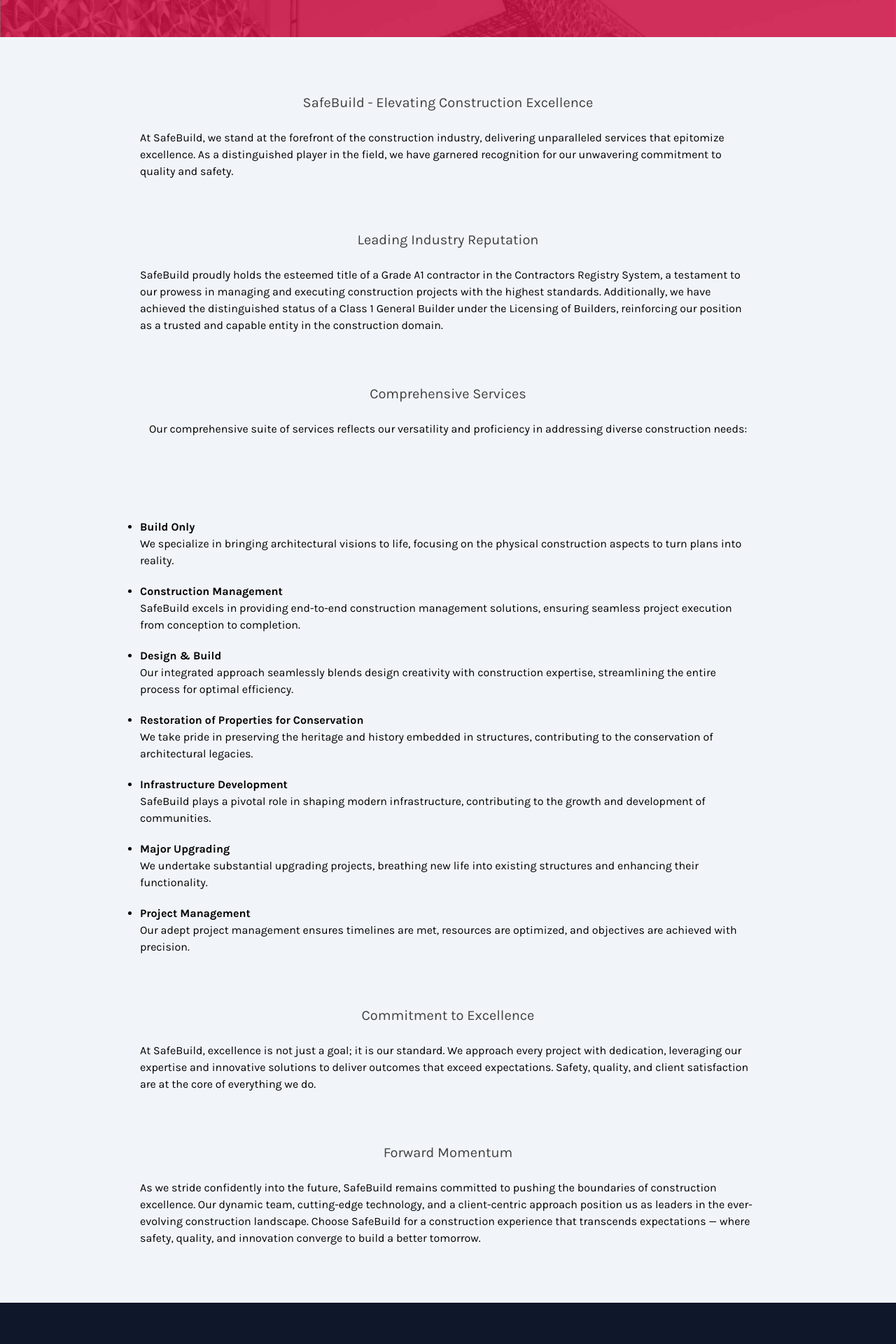
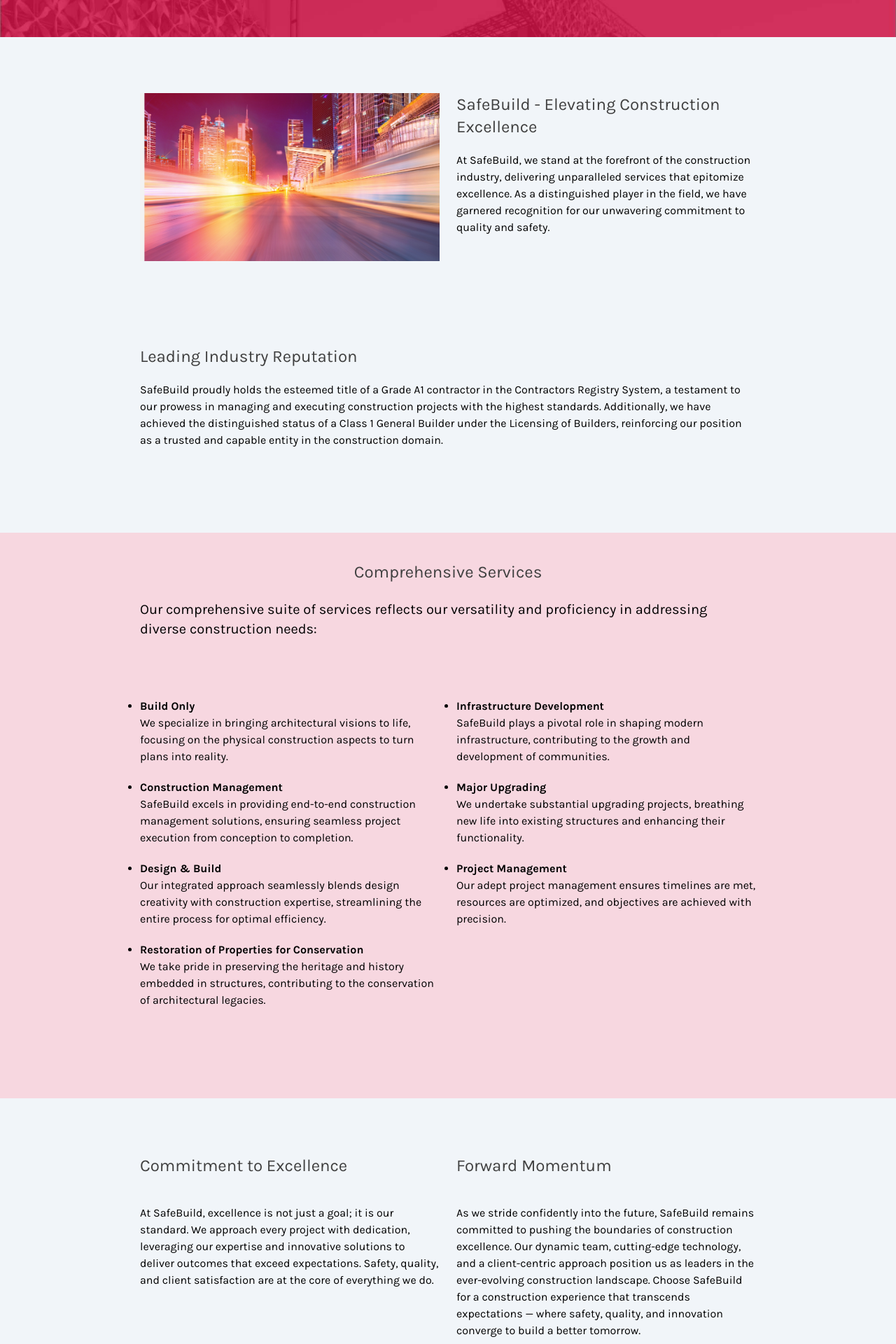
Before and after one commit to francesjgonzales/safebuild, a Next.js app: page /about in a window 1280 px wide. Shown: the part 220-2140 px from the top of the page at 70% size. Built offline with nearby package versions, Linux system fonts and the light colour scheme.

Commit message:
improved css in about and main page

```diff
--- a/src/app/about/page.tsx
+++ b/src/app/about/page.tsx
@@ -1,55 +1,84 @@
 import React from "react";
+import Image from "next/image";
 
 const page = () => {
   return (
     <div>
+      {/* slider */}
       <div className="slider__medium bg-top bg-cover bg-[url('/assets/proj-hero-img.jpg')]">
         <p className="text-3xl ">About Us</p>
       </div>
-      <div className="one-col p-10 m-10 px-40">
-        <p className="header__paragraph">
+      <section className="px-10 md:px-40 m-10">
+        {/* SafeBuild - Elevating Construction Excellence */}
+        <div className="two-col">
+          <div>
+            <Image
+              src="/assets/mainImg.jpg"
+              width={1024}
+              height={575}
+              alt="Building Image"
+            />
+          </div>
+          <div>
+            <p className="header__paragraph mb-5 place-content-baseline">
               SafeBuild - Elevating Construction Excellence
             </p>
             <p>
-          At SafeBuild, we stand at the forefront of the construction industry,
-          delivering unparalleled services that epitomize excellence. As a
-          distinguished player in the field, we have garnered recognition for
-          our unwavering commitment to quality and safety.
+              At SafeBuild, we stand at the forefront of the construction
+              industry, delivering unparalleled services that epitomize
+              excellence. As a distinguished player in the field, we have
+              garnered recognition for our unwavering commitment to quality and
+              safety.
             </p>
-        <br />
-        <p className="header__paragraph">Leading Industry Reputation</p>
+          </div>
+        </div>
+
+        {/* Leading Industry Reputation */}
+        <div>
+          <div className="py-10 md:py-20">
+            <p className="header__paragraph mb-5">
+              Leading Industry Reputation
+            </p>
             <p>
-          SafeBuild proudly holds the esteemed title of a Grade A1 contractor in
-          the Contractors Registry System, a testament to our prowess in
-          managing and executing construction projects with the highest
-          standards. Additionally, we have achieved the distinguished status of
-          a Class 1 General Builder under the Licensing of Builders, reinforcing
-          our position as a trusted and capable entity in the construction
-          domain.
+              SafeBuild proudly holds the esteemed title of a Grade A1
+              contractor in the Contractors Registry System, a testament to our
+              prowess in managing and executing construction projects with the
+              highest standards. Additionally, we have achieved the
+              distinguished status of a Class 1 General Builder under the
+              Licensing of Builders, reinforcing our position as a trusted and
+              capable entity in the construction domain.
             </p>
-        <br />
+          </div>
+        </div>
+      </section>
+
+      <section className="w-full bg-[#F7D7E0] ">
+        {/* Comprehensive Services */}
+        <div className="one-col px-10 md:px-40 m-10 ">
           <p className="header__paragraph">Comprehensive Services</p>
-        <p>
+          <p className="text-xl">
             Our comprehensive suite of services reflects our versatility and
             proficiency in addressing diverse construction needs:
           </p>
-        <br />
-        <br />
+
+          <div className="two-col flex items-start">
             <ul className="list-disc">
               <li className="pt-5">
                 <p className="font-bold">Build Only</p>We specialize in bringing
-            architectural visions to life, focusing on the physical construction
-            aspects to turn plans into reality.
+                architectural visions to life, focusing on the physical
+                construction aspects to turn plans into reality.
               </li>
               <li className="pt-5">
-            <p className="font-bold">Construction Management</p>SafeBuild excels
-            in providing end-to-end construction management solutions, ensuring
-            seamless project execution from conception to completion.
+                <p className="font-bold">Construction Management</p>SafeBuild
+                excels in providing end-to-end construction management
+                solutions, ensuring seamless project execution from conception
+                to completion.
               </li>
               <li className="pt-5">
-            <p className="font-bold">Design & Build</p>Our integrated approach
-            seamlessly blends design creativity with construction expertise,
-            streamlining the entire process for optimal efficiency.
+                <p className="font-bold">Design & Build</p>Our integrated
+                approach seamlessly blends design creativity with construction
+                expertise, streamlining the entire process for optimal
+                efficiency.
               </li>
               <li className="pt-5">
                 <p className="font-bold">
@@ -59,44 +88,56 @@
                 structures, contributing to the conservation of architectural
                 legacies.
               </li>
+            </ul>
+            <ul className="list-disc">
               <li className="pt-5">
                 <p className="font-bold">Infrastructure Development</p>SafeBuild
-            plays a pivotal role in shaping modern infrastructure, contributing
-            to the growth and development of communities.
+                plays a pivotal role in shaping modern infrastructure,
+                contributing to the growth and development of communities.
               </li>
               <li className="pt-5">
-            <p className="font-bold">Major Upgrading</p>We undertake substantial
-            upgrading projects, breathing new life into existing structures and
-            enhancing their functionality.
+                <p className="font-bold">Major Upgrading</p>We undertake
+                substantial upgrading projects, breathing new life into existing
+                structures and enhancing their functionality.
               </li>
               <li className="pt-5">
                 <p className="font-bold">Project Management</p>Our adept project
-            management ensures timelines are met, resources are optimized, and
-            objectives are achieved with precision.
+                management ensures timelines are met, resources are optimized,
+                and objectives are achieved with precision.
               </li>
             </ul>
+          </div>
 
           <br />
-        <p className="header__paragraph">Commitment to Excellence</p>
+        </div>
+      </section>
+
+      <section className="two-col px-10 md:px-40 m-10 gap-4 items-start">
+        {/* Commitment to Excellence */}
+        <div>
+          <p className="header__paragraph mb-10">Commitment to Excellence</p>
           <p>
             At SafeBuild, excellence is not just a goal; it is our standard. We
             approach every project with dedication, leveraging our expertise and
             innovative solutions to deliver outcomes that exceed expectations.
-          Safety, quality, and client satisfaction are at the core of everything
-          we do.
-        </p>
-        <br />
-        <p className="header__paragraph">Forward Momentum</p>
-        <p>
-          As we stride confidently into the future, SafeBuild remains committed
-          to pushing the boundaries of construction excellence. Our dynamic
-          team, cutting-edge technology, and a client-centric approach position
-          us as leaders in the ever-evolving construction landscape. Choose
-          SafeBuild for a construction experience that transcends expectations —
-          where safety, quality, and innovation converge to build a better
-          tomorrow.
+            Safety, quality, and client satisfaction are at the core of
+            everything we do.
           </p>
         </div>
+        {/* Forward Momentum */}
+        <div>
+          <p className="header__paragraph mb-10">Forward Momentum</p>
+          <p>
+            As we stride confidently into the future, SafeBuild remains
+            committed to pushing the boundaries of construction excellence. Our
+            dynamic team, cutting-edge technology, and a client-centric approach
+            position us as leaders in the ever-evolving construction landscape.
+            Choose SafeBuild for a construction experience that transcends
+            expectations — where safety, quality, and innovation converge to
+            build a better tomorrow.
+          </p>
+        </div>
+      </section>
     </div>
   );
 };
--- a/src/app/globals.css
+++ b/src/app/globals.css
@@ -22,7 +22,7 @@
 }
 
 .two-col {
-  @apply grid md:grid-cols-2 sm:grid-cols-1 py-10 place-items-center gap-6;
+  @apply grid md:grid-cols-2 sm:grid-cols-1 py-10 gap-6;
 }
 
 .three-col {
@@ -62,7 +62,7 @@
 }
 
 .header__paragraph {
-  @apply text-xl text-neutral-700;
+  @apply text-2xl text-neutral-700;
 }
 
 .subheader {
--- a/src/app/page.tsx
+++ b/src/app/page.tsx
@@ -226,13 +226,13 @@
             />
           </div>
           <div>
-            <p>2023</p>
-            <p>
+            <p className="text-lg">2023</p>
+            <p className="header__paragraph my-5">
               Construction Firm Secures $1 Billion Project Deal for One-Year
               Duration
             </p>
-            <p>21 January 2023</p>
-            <p>
+            <p className="my-5">21 January 2023</p>
+            <p className="pt-10">
               We are excited to announce that our construction firm has
               successfully closed a project deal worth 1 billion dollars, which
               will run for one year. This is a significant milestone for our
--- a/src/components/Footer.tsx
+++ b/src/components/Footer.tsx
@@ -4,26 +4,29 @@
 export const Footer = () => {
   return (
     <footer className="footer">
-      <div className="two-col ">
-        <div className="content-start">
+      <div className="grid grid-cols-1 md:grid-cols-2 gap-4 m-10 p-10">
+        <div>
           <Image
             src="/assets/safebuild-logo.png"
             width={120}
             height={512}
             alt="logo image"
+            className="pb-5"
           />
+          <p className="text-xs">
+            Copyright 2020 Safebuild Pte Ltd. All Rights Reserve
+          </p>
         </div>
-        <p>
+
+        <div>
           Contact Us <br />
           14 Address Road Singapore 159150 <br />
-          Tel: (65) 6222 2222 | Fax: (65) 6222 2222 <br />
+          Tel: (65) 6222 2222 <br />
+          Fax: (65) 6222 2222 <br />
           <br />
           General Enquiries <br />
           <a href="mailto:hege@example.com">hege@example.com</a>
-        </p>
-        <p className=" text-xs">
-          Copyright 2020 Safebuild Pte Ltd. All Rights Reserve
-        </p>
+        </div>
       </div>
     </footer>
   );
```
Also changed, not shown: public/assets/mainImg.jpg (added). Lines whose indentation alone changed are shown as unchanged.
